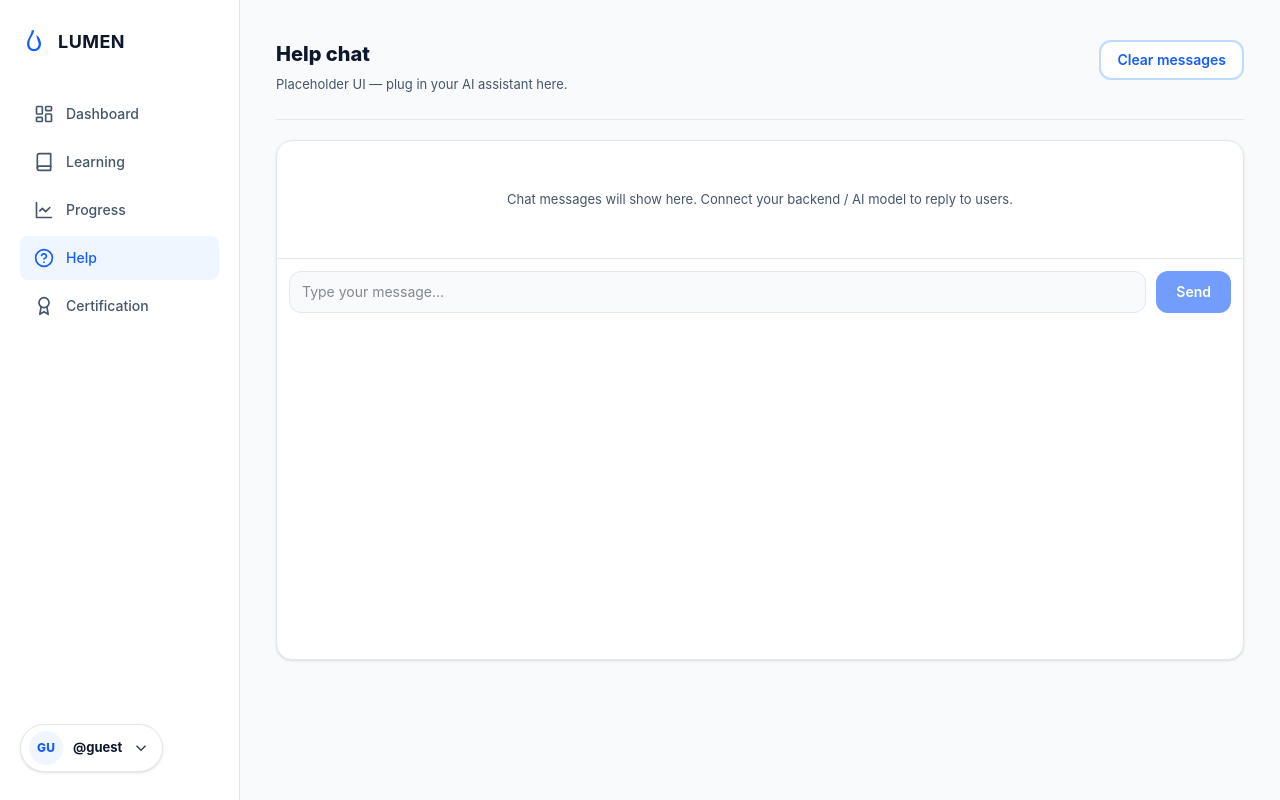
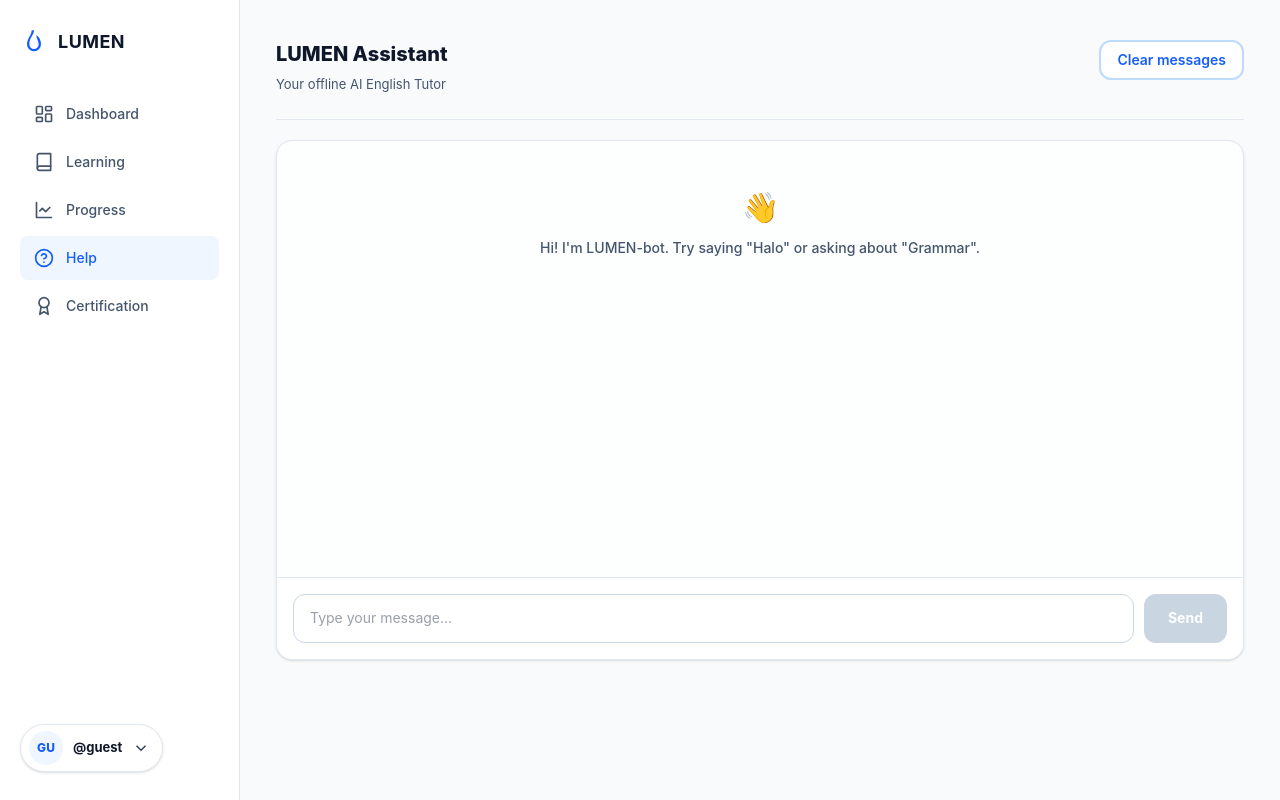
Before and after one commit to ashabulfaiz/Lumen, a React (Vite) app: page /help in a window 1280 px wide. Built offline with nearby package versions, Linux system fonts and the light colour scheme.

Commit message:
chatbot sementara menggunaakn rule-based/hardcoded

```diff
--- a/src/pages/HelpPage.jsx
+++ b/src/pages/HelpPage.jsx
@@ -6,123 +6,103 @@ function formatTime(d) {
   return new Intl.DateTimeFormat('en-US', { hour: '2-digit', minute: '2-digit' }).format(d)
 }
 
-function safeJsonParse(raw, fallback) {
+function loadChat() {
   try {
-    const v = JSON.parse(raw)
-    return v ?? fallback
-  } catch {
-    return fallback
-  }
-}
-
-function loadChat() {
-  const raw = localStorage.getItem(STORAGE_KEY)
-  if (!raw) return null
-  const parsed = safeJsonParse(raw, null)
-  if (!Array.isArray(parsed)) return null
-  return parsed
-    .filter((m) => m && (m.role === 'user' || m.role === 'assistant') && typeof m.text === 'string')
-    .slice(-50)
-}
-
-function saveChat(messages) {
-  try {
-    localStorage.setItem(STORAGE_KEY, JSON.stringify(messages.slice(-50)))
-  } catch {
-    /* ignore */
-  }
+    const raw = localStorage.getItem(STORAGE_KEY)
+    return raw ? JSON.parse(raw) : []
+  } catch { return [] }
 }
 
 export default function HelpPage() {
-  const [messages, setMessages] = useState(() => loadChat() ?? [])
+  const [messages, setMessages] = useState(loadChat)
   const [value, setValue] = useState('')
+  const [isLoading, setIsLoading] = useState(false)
   const listRef = useRef(null)
 
   useEffect(() => {
-    saveChat(messages)
+    localStorage.setItem(STORAGE_KEY, JSON.stringify(messages.slice(-50)))
   }, [messages])
 
   useEffect(() => {
-    const el = listRef.current
-    if (!el) return
-    el.scrollTop = el.scrollHeight
-  }, [messages])
+    if (listRef.current) listRef.current.scrollTop = listRef.current.scrollHeight
+  }, [messages, isLoading])
 
-  function send(text) {
+  async function send(text) {
     const trimmed = text.trim()
     if (!trimmed) return
 
-    const userMsg = { role: 'user', text: trimmed, at: window.Date.now() }
-    setMessages((prev) => [...prev, userMsg])
+    setMessages(prev => [...prev, { role: 'user', text: trimmed, at: Date.now() }])
     setValue('')
-  }
+    setIsLoading(true)
 
-  function onSubmit(e) {
-    e.preventDefault()
-    send(value)
-  }
+    try {
+      const response = await fetch('http://localhost:5001/api/chat', {
+        method: 'POST',
+        headers: { 'Content-Type': 'application/json' },
+        body: JSON.stringify({ message: trimmed }),
+      })
+      const data = await response.json()
 
-  function resetChat() {
-    localStorage.removeItem(STORAGE_KEY)
-    setMessages([])
-    setValue('')
+      setTimeout(() => {
+        setMessages(prev => [...prev, { role: 'assistant', text: data.reply || data.error, at: Date.now() }])
+        setIsLoading(false)
+      }, 800)
+
+    } catch (error) {
+      setMessages(prev => [...prev, { role: 'assistant', text: "Maaf, server AI sedang offline.", at: Date.now() }])
+      setIsLoading(false)
+    }
   }
 
   return (
     <div className="mx-auto max-w-[1040px] font-sans">
       <header className="mb-5 flex flex-col gap-4 border-b border-slate-200 pb-6 sm:flex-row sm:items-start sm:justify-between">
         <div>
-          <h1 className="mb-1.5 text-xl font-extrabold text-slate-900">Help chat</h1>
-          <p className="m-0 text-[13px] text-slate-600">Placeholder UI — plug in your AI assistant here.</p>
+          <h1 className="mb-1.5 text-xl font-extrabold text-slate-900">LUMEN Assistant</h1>
+          <p className="m-0 text-[13px] text-slate-600">Your offline AI English Tutor</p>
         </div>
         <button
-          type="button"
+          onClick={() => { localStorage.removeItem(STORAGE_KEY); setMessages([]); }}
           className="shrink-0 rounded-xl border-2 border-blue-200 bg-white px-4 py-2 text-sm font-semibold text-blue-600 hover:bg-blue-50"
-          onClick={resetChat}
         >
           Clear messages
         </button>
       </header>
 
-      <section
-        className="flex min-h-[520px] flex-col overflow-hidden rounded-2xl border border-slate-200 bg-white shadow-sm"
-        aria-label="Chat"
-      >
-        <div ref={listRef} className="flex max-h-[560px] flex-col gap-2.5 overflow-auto p-4">
+      <section className="flex min-h-[520px] flex-col overflow-hidden rounded-2xl border border-slate-200 bg-white shadow-sm">
+        <div ref={listRef} className="flex max-h-[560px] flex-col gap-2.5 overflow-auto p-4 flex-grow bg-slate-50/30">
           {messages.length === 0 && (
-            <p className="m-0 px-3 py-8 text-center text-[13px] leading-relaxed text-slate-600">
-              Chat messages will show here. Connect your backend / AI model to reply to users.
-            </p>
+            <div className="m-0 px-3 py-8 text-center flex flex-col items-center">
+               <span className="text-3xl mb-3">👋</span>
+               <p className="text-[14px] text-slate-600 font-medium">Hi! I'm LUMEN-bot. Try saying "Halo" or asking about "Grammar".</p>
+            </div>
           )}
           {messages.map((m, idx) => (
-            <div key={`${m.role}-${m.at}-${idx}`} className={`flex ${m.role === 'user' ? 'justify-end' : 'justify-start'}`}>
-              <div
-                className={`max-w-[min(560px,92%)] rounded-2xl border px-3 py-2.5 ${
-                  m.role === 'user'
-                    ? 'border-blue-200 bg-blue-50'
-                    : 'border-slate-200 bg-slate-50'
-                }`}
-              >
-                <p className="m-0 text-[13px] leading-relaxed text-slate-900">{m.text}</p>
+            <div key={idx} className={`flex ${m.role === 'user' ? 'justify-end' : 'justify-start'}`}>
+              <div className={`max-w-[85%] rounded-2xl border px-4 py-3 ${m.role === 'user' ? 'border-blue-300 bg-blue-100' : 'border-slate-200 bg-white'}`}>
+                <p className="m-0 text-[14px] whitespace-pre-wrap text-slate-800">{m.text}</p>
                 <span className="mt-1.5 block text-[11px] text-slate-400">{formatTime(new Date(m.at))}</span>
               </div>
             </div>
           ))}
+          {isLoading && (
+            <div className="flex justify-start">
+              <div className="rounded-2xl border border-slate-200 bg-white px-4 py-3 text-sm text-slate-400">
+                LUMEN-bot is typing...
+              </div>
+            </div>
+          )}
         </div>
 
-        <form className="flex gap-2.5 border-t border-slate-200 bg-white p-3" onSubmit={onSubmit}>
+        <form className="flex gap-2.5 border-t border-slate-200 bg-white p-4" onSubmit={e => { e.preventDefault(); send(value); }}>
           <input
-            className="min-w-0 flex-1 rounded-xl border border-slate-200 bg-slate-50 px-3 py-2.5 text-sm text-slate-900 outline-none focus:border-blue-400 focus:bg-white focus:ring-2 focus:ring-blue-100"
+            className="min-w-0 flex-1 rounded-xl border border-slate-300 px-4 py-3 text-[14px] outline-none focus:border-blue-500 focus:ring-2 focus:ring-blue-100"
             value={value}
             onChange={(e) => setValue(e.target.value)}
-            placeholder="Type your message…"
-            aria-label="Message"
+            placeholder="Type your message..."
+            disabled={isLoading}
           />
-          <button
-            type="submit"
-            className="shrink-0 rounded-xl bg-blue-600 px-5 py-2.5 text-sm font-semibold text-white hover:bg-blue-700 disabled:cursor-not-allowed disabled:opacity-60"
-            disabled={!value.trim()}
-          >
+          <button type="submit" disabled={!value.trim() || isLoading} className="rounded-xl bg-blue-600 px-6 py-3 text-[14px] font-bold text-white hover:bg-blue-700 disabled:bg-slate-300">
             Send
           </button>
         </form>
```
